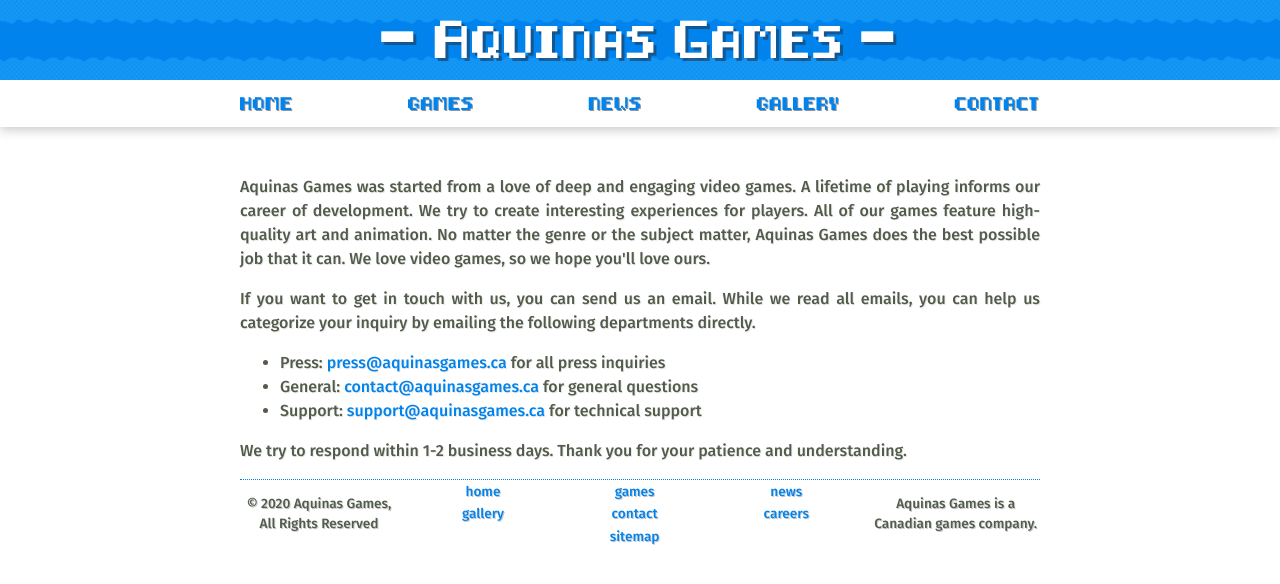
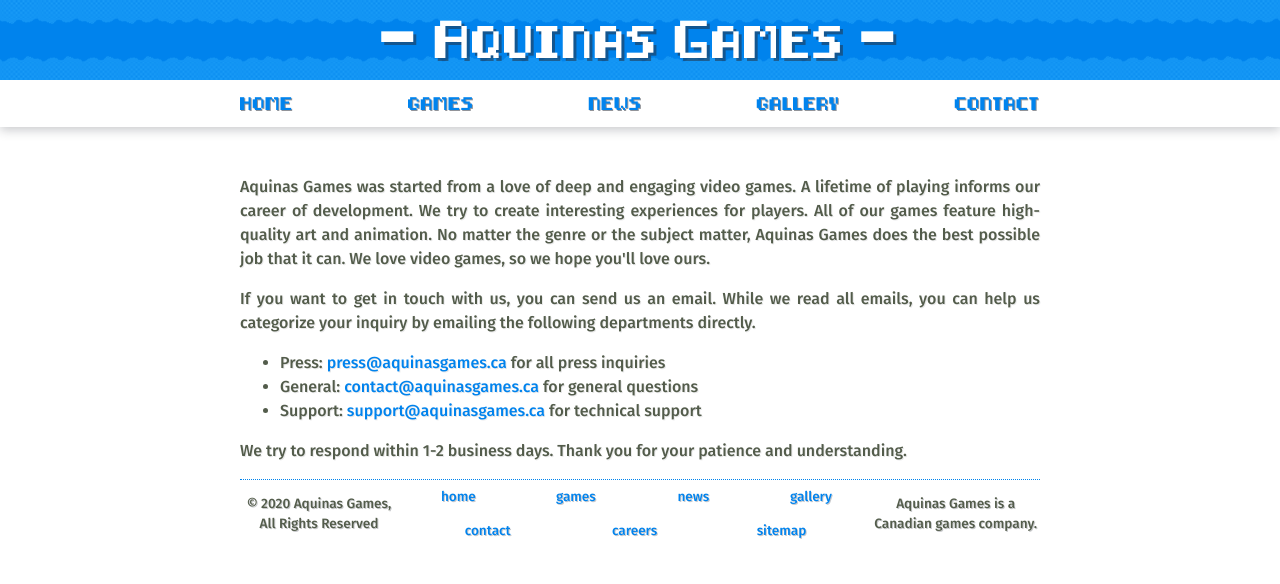
Before and after one commit to AquinasGames/website, a Jekyll site: the page built from index.html, in a window 1280 px wide. Shown: the top 584 px of the page. Built offline with Jekyll 4.4.1, drawn with Linux system fonts in a browser that asks for light colours; nearby versions of some CDN libraries; library files that are not in the unit come from our copies.

Commit message:
Fix footer to show 2 rows for links

```diff
--- a/css/footer.css
+++ b/css/footer.css
@@ -20,8 +20,8 @@
     align-self: center;
     text-decoration: none;
 
-    /* Creates 2 Rows In Flex Container */
-    width: calc(800px / 6);
+    /* Renders 2 Rows */
+    width: calc(800px / 7);
 }
 
 #footer a:hover,
```
